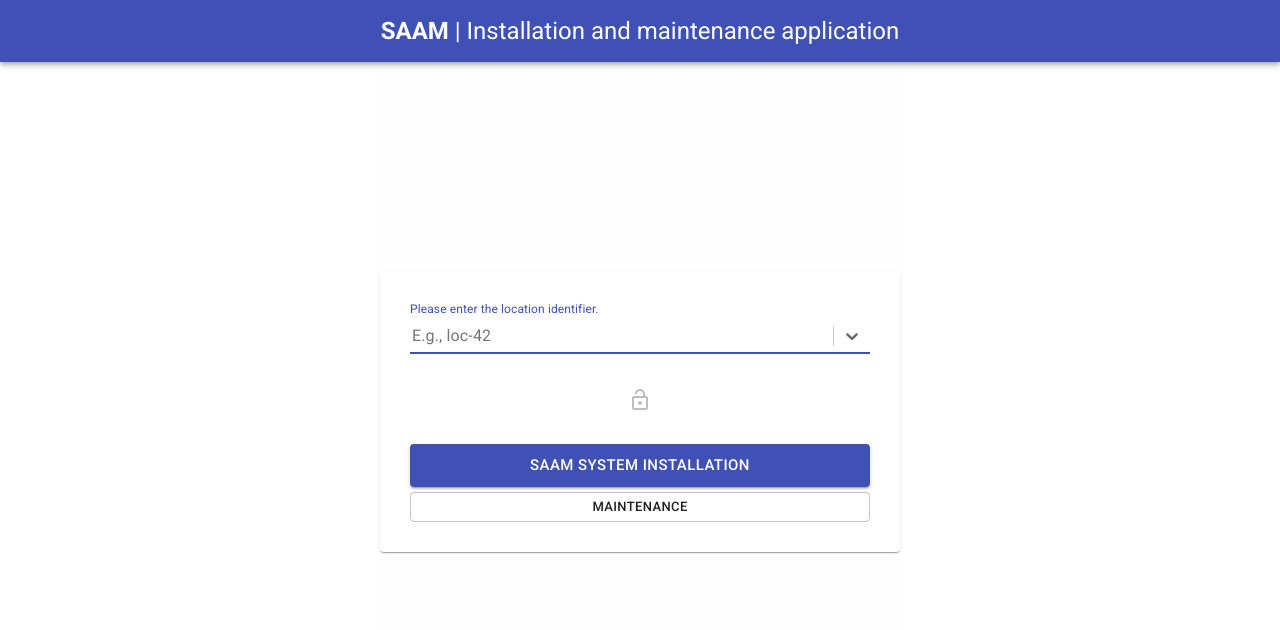
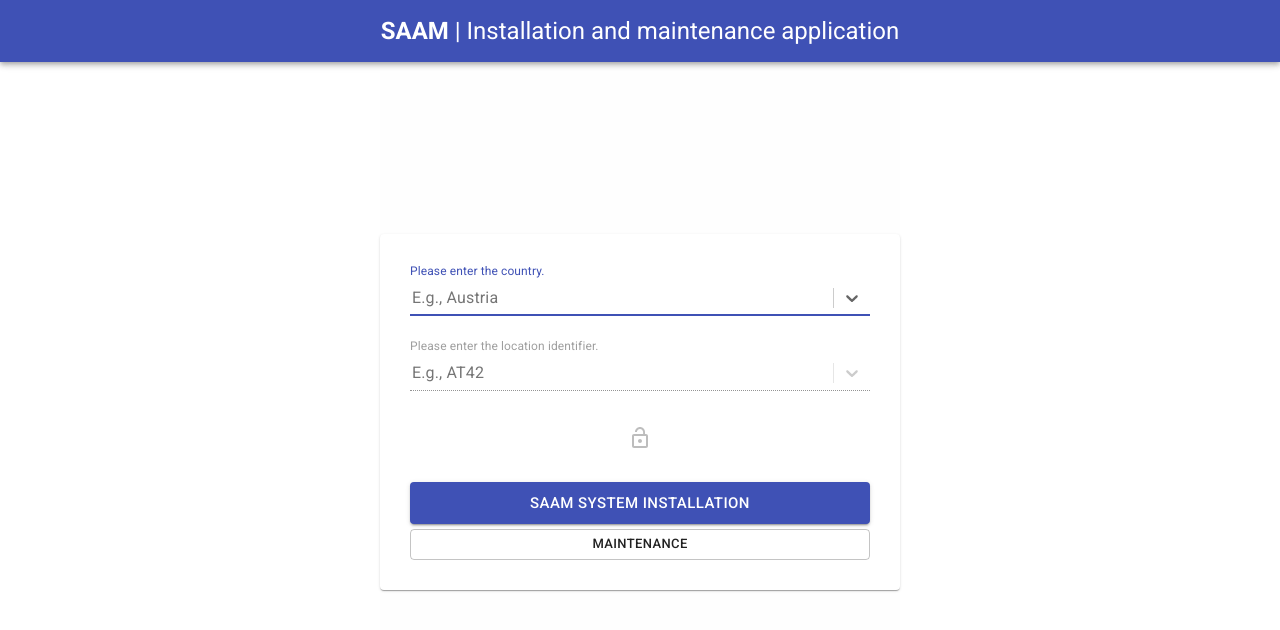
Before and after one commit to jenkoj/saam-deployment-app, a React (Create React App) app in the folder frontend/: page / in a window 1280 px wide. Shown: the top 630 px of the page. Built offline with nearby package versions, Linux system fonts and the light colour scheme.

Commit message:
Add country selection and country specific location IDs

```diff
--- a/frontend/src/App.jsx
+++ b/frontend/src/App.jsx
@@ -15,15 +15,17 @@ class App extends React.Component {
         this.state = {
             phase: "menu",
             locationId: null,
+            country: null,
             locationIdLocked: false,
         }
     }
 
-    handleChangePhase = (phase, locationId) => {
+    handleChangePhase = (phase, country, locationId) => {
         this.setState((state) => {
             return {
                 phase: phase,
                 locationId: locationId || state.locationId,
+                country: country || state.country,
                 locationIdLocked: true,
             };
         });
@@ -38,7 +40,7 @@ class App extends React.Component {
     }
 
     render() {
-        const {phase, locationId, locationIdLocked} = this.state;
+        const { phase, locationId, locationIdLocked, country } = this.state;
         const subtitle = phase === "installation" ? "Installation" : (phase === "maintenance" ? "Maintenance" : null);
 
         return (
@@ -52,10 +54,11 @@ class App extends React.Component {
                 {{
                     menu: <MainMenu
                         locationId={locationId}
+                        country={country}
                         locationIdLocked={locationIdLocked}
                         handleLocationIdLockChange={this.handleLocationIdLockChange}
-                        handleInstallationStart={(locationId) => this.handleChangePhase("installation", locationId)}
-                        handleMaintenanceStart={(locationId) => this.handleChangePhase("maintenance", locationId)}
+                        handleInstallationStart={(country, locationId) => this.handleChangePhase("installation", country, locationId)}
+                        handleMaintenanceStart={(country, locationId) => this.handleChangePhase("maintenance", country, locationId)}
                     />,
                     installation: <InstallationPhase handleBackToMenu={() => this.handleChangePhase("menu")} locationId={locationId} phase={phase} />,
                     maintenance: <MaintenancePhase handleBackToMenu={() => this.handleChangePhase("menu")} locationId={locationId} phase={phase} />,
--- a/frontend/src/MainMenu.jsx
+++ b/frontend/src/MainMenu.jsx
@@ -9,16 +9,19 @@ import Paper from '@material-ui/core/Paper';
 import InputSelect from './generics/InputSelect';
 
 
-const locationIdOptions = [ { value: 'unspecified', label: 'Unspecified' } ].concat([...Array(100).keys()].map((x) => { return { value: "loc-" + x, label: "loc-" + x }; }));
-//
+const countryOptions = [ { value: 'AT', label: 'Austria' }, { value: 'BG', label: 'Bulgaria' }, { value: 'SLO', label: 'Slovenia' } ];
+
 class MainMenu extends React.Component {
     constructor(props) {
         super(props);
         this.state = {
             locationId: props.locationId,
             inputError: false,
+            country: props.country,
+            countryError: false,
         }
         this.inputField = React.createRef();
+        this.countryField = React.createRef();
 
     }
 
@@ -26,11 +29,27 @@ class MainMenu extends React.Component {
         this.setState({
             locationId: value,
             inputError: false,
+            countryError: false,
+        });
+    }
+
+    handleCountryChange = (value) => {
+        this.setState({
+            country: value,
+            inputError: false,
+            countryError: false,
+            locationId: null,
         });
     }
 
     validateInput = (callback) => {
-        if(this.state.locationId == null) {
+        if(this.state.country == null) {
+            this.setState({
+                countryError: true,
+            });
+            this.countryField.current.focus();
+        }
+        else if(this.state.locationId == null) {
             this.setState({
                 inputError: true,
             });
@@ -39,8 +58,9 @@ class MainMenu extends React.Component {
         else {
             this.setState({
                 inputError: false,
+                countryError: false,
             });
-            callback(this.state.locationId);
+            callback(this.state.country, this.state.locationId);
         }
     }
 
@@ -51,28 +71,45 @@ class MainMenu extends React.Component {
             locationIdLocked,
             handleLocationIdLockChange
         } = this.props;
-        const {locationId, inputError} = this.state;
+        const { locationId, inputError, countryError, country } = this.state;
 
+        const locationIdOptions = country
+            ? [ { value: 'unspecified', label: 'Unspecified' } ].concat([...Array(99).keys()].map((x) => { return { value: country.value + ("0" + (x + 1)).substr(-2), label: country.value + ("0" + (x + 1)).substr(-2) }; }))
+            : [];
         return (
             <div className="MenuContainer">
                 <FormControl fullWidth={true}>
                 <Paper style={{padding: "30px"}}>
+                    <InputSelect
+                        label={"Please enter the country."}
+                        innerRef={this.countryField}
+                        options={countryOptions}
+                        error={countryError}
+                        value={country}
+                        autoFocus={true}
+                        isClearable={true}
+                        isDisabled={locationIdLocked}
+                        placeholder={"E.g., Austria"}
+                        noOptionsMessage={"No matching countries."}
+                        onChange={this.handleCountryChange}
+                    />
+
                     <InputSelect
                         label={"Please enter the location identifier."}
                         innerRef={this.inputField}
                         options={locationIdOptions}
                         error={inputError}
                         value={locationId}
-                        autoFocus={true}
+                        autoFocus={false}
                         isClearable={true}
-                        isDisabled={locationIdLocked}
-                        placeholder={"E.g., loc-42"}
+                        isDisabled={locationIdLocked || ! country}
+                        placeholder={"E.g., AT42"}
                         noOptionsMessage={"No matching identifiers."}
                         onChange={this.handleInputChange}
                     />
 
                     <IconButton
-                        disabled={locationId == null}
+                        disabled={locationId == null || country == null}
                         aria-label="Lock the location identifier"
                         onClick={handleLocationIdLockChange}
                     >
```
